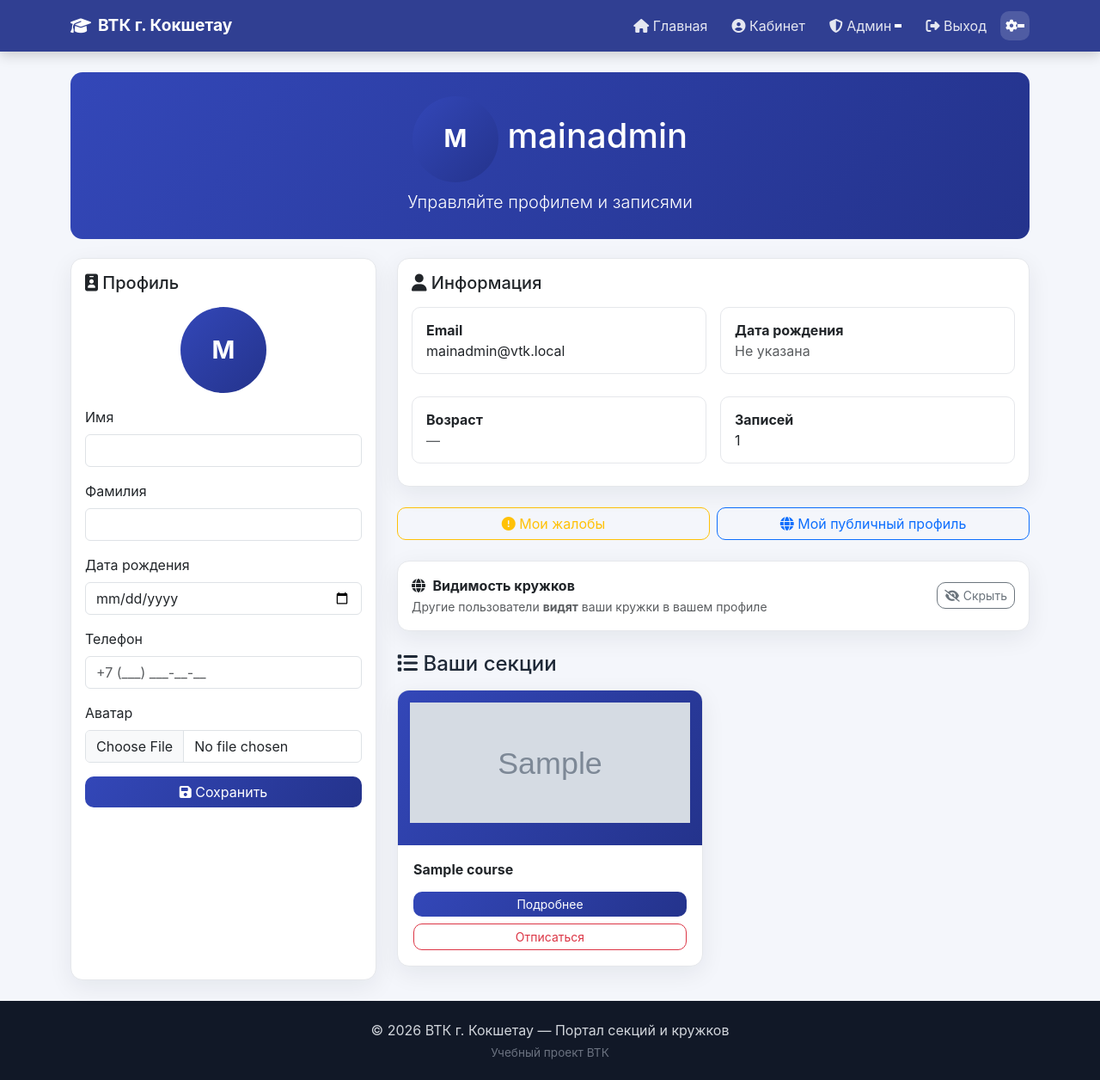
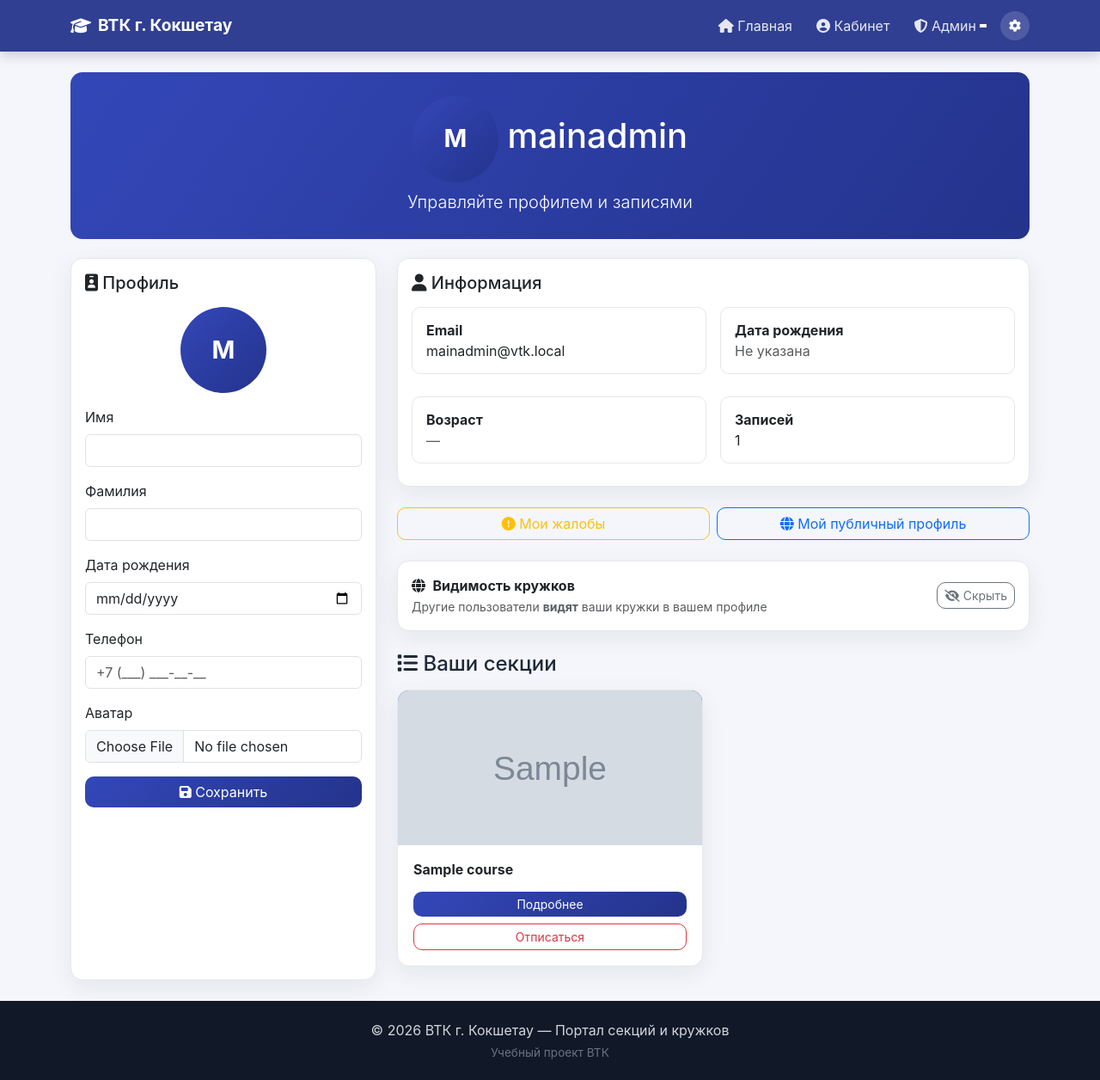
Before and after one commit to yesyes1396/vtkcircles, a Flask app: page /profile in a window 1280 px wide. Shown: the whole page at 86% size. Run offline with Flask 3, Linux system fonts and the light colour scheme; a user stored in the database is signed in; tables that the repository leaves empty hold one stand-in row (values such as "Sample post"); grey boxes marked "Sample" are stand-in pictures.

Commit message:
Refactor user interface for course enrollment and profile management. Update templates to improve user experience by adding CSRF tokens to forms, enhancing the settings dropdown, and adjusting course visibility based on user roles. Implement notifications for course enrollment status and refine image handling in course cards.

```diff
--- a/app/app.py
+++ b/app/app.py
@@ -462,12 +462,6 @@ def vote_review(review_id):
         db.session.add(ReviewVote(user_id=current_user.id, review_id=review_id, is_like=is_like))
 
     db.session.commit()
-    # Уведомить автора отзыва (если голосовал не он сам)
-    if review.user_id != current_user.id:
-        title = 'Кто-то посчитал ваш отзыв полезным.' if is_like else 'Кто-то посчитал ваш отзыв не полезным.'
-        notify(review.user_id, 'review_vote', title,
-               message='Перейти к отзыву',
-               link_url=url_for('course_detail', course_id=review.course_id) + '#review-' + str(review_id))
     return redirect(url_for('course_detail', course_id=review.course_id) + '#review-' + str(review_id))
 
 
@@ -476,6 +470,9 @@ def vote_review(review_id):
 @login_required
 def enroll_course(course_id):
     """Подать заявку на запись в кружок (одобряет админ кружка)"""
+    if current_user.user_type == 'circle_admin':
+        flash('Администраторы кружков не могут записываться на секции.', 'warning')
+        return redirect(url_for('course_detail', course_id=course_id))
     course = Course.query.get_or_404(course_id)
 
     # Проверка возраста
@@ -590,7 +587,14 @@ def profile():
         return redirect(url_for('profile'))
 
     user = current_user
-    return render_template('profile.html', user=user)
+    if user.user_type == 'circle_admin':
+        iname = f"{user.first_name or ''} {user.last_name or ''}".strip() or user.username
+        profile_courses = Course.query.filter(Course.instructor == iname).all()
+        profile_courses_are_led = True
+    else:
+        profile_courses = list(user.courses)
+        profile_courses_are_led = False
+    return render_template('profile.html', user=user, profile_courses=profile_courses, profile_courses_are_led=profile_courses_are_led)
 
 # ==================== Переключение видимости кружков ====================
 @app.route('/profile/toggle-courses-visibility', methods=['POST'])
@@ -1390,7 +1394,11 @@ def admin_respond_complaint(complaint_id):
     complaint.status = new_status
     complaint.responded_at = datetime.utcnow()
     db.session.commit()
-
+    status_text = {'open': 'открыта', 'in_review': 'на рассмотрении', 'resolved': 'решена', 'closed': 'закрыта'}.get(new_status, new_status)
+    notify(complaint.user_id, 'complaint_status',
+           f'По жалобе «{complaint.title[:50]}{"…" if len(complaint.title) > 50 else ""}» дан ответ',
+           message=f'Статус: {status_text}. Перейдите к жалобе.',
+           link_url=url_for('complaint_detail', complaint_id=complaint.id))
     flash('Ответ на жалобу отправлен.', 'success')
     return redirect(url_for('admin_complaints'))
 
--- a/app/static/style.css
+++ b/app/static/style.css
@@ -66,9 +66,14 @@ a:hover{color:var(--vtk-primary-d);}
 }
 .btn-icon-toggle:hover{background:rgba(255,255,255,.25);color:#fff;}
 /* Кнопка настроек (выпадающее меню) в навбаре */
-.navbar .dropdown .btn-icon-toggle.dropdown-toggle{padding:0;}
-.navbar .dropdown .btn-icon-toggle.dropdown-toggle::after{margin-left:0;}
+/* Кнопка настроек без стрелки, с индикатором уведомлений */
+.navbar .navbar-settings-btn{padding:0;border:none;background:rgba(255,255,255,.15);color:#fff;border-radius:50%;width:34px;height:34px;transition:.2s;}
+.navbar .navbar-settings-btn:hover{background:rgba(255,255,255,.25);color:#fff;}
+.navbar .navbar-settings-btn::after{display:none;}
 .navbar .dropdown .dropdown-menu{min-width:220px;}
+/* Карточка кружка: изображение без рамки, заполняет блок */
+.course-card-header{min-height:140px;}
+.course-card-header img{display:block;width:100%;height:100%;min-height:140px;object-fit:cover;object-position:center;}
 
 /* ---------- Dropdown menu ---------- */
 .dropdown-menu-dark{background:var(--vtk-nav-bg);border:1px solid rgba(255,255,255,.1);z-index:1060;}
--- a/app/templates/base.html
+++ b/app/templates/base.html
@@ -40,24 +40,12 @@
                             <li class="nav-item"><a class="nav-link" href="/circle-admin"><i class="fas fa-chalkboard-teacher"></i> Кружок</a></li>
                         {% endif %}
                         <li class="nav-item">
-                            <form method="POST" action="{{ url_for('logout') }}" class="d-inline mb-0">
-                                <input type="hidden" name="_csrf_token" value="{{ csrf_token() }}">
-                                <button type="submit" class="nav-link nav-btn-link"><i class="fas fa-sign-out-alt"></i> Выход</button>
-                            </form>
-                        </li>
-                        <li class="nav-item">
                             <div class="dropdown">
-                                <button class="btn btn-sm btn-icon-toggle dropdown-toggle d-flex align-items-center" type="button" id="navbarSettingsDropdown" data-bs-toggle="dropdown" aria-expanded="false" title="Настройки">
+                                <button class="btn btn-sm btn-icon-toggle navbar-settings-btn position-relative d-flex align-items-center justify-content-center" type="button" id="navbarSettingsDropdown" data-bs-toggle="dropdown" aria-expanded="false" title="Настройки и уведомления">
                                     <i class="fas fa-cog"></i>
+                                    {% if unread_notifications_count %}<span class="position-absolute top-0 start-100 translate-middle badge rounded-pill bg-danger">{{ unread_notifications_count }}</span>{% endif %}
                                 </button>
                                 <ul class="dropdown-menu dropdown-menu-end dropdown-menu-dark" aria-labelledby="navbarSettingsDropdown">
-                                    <li>
-                                        <button type="button" class="dropdown-item d-flex align-items-center gap-2" id="themeToggle" title="Смена темы">
-                                            <i class="fas fa-moon" id="themeIcon"></i>
-                                            <span>Светлая / Тёмная тема</span>
-                                        </button>
-                                    </li>
-                                    <li><hr class="dropdown-divider"></li>
                                     <li>
                                         <a class="dropdown-item d-flex align-items-center gap-2" href="{{ url_for('inbox') }}" title="Уведомления">
                                             <i class="fas fa-bell"></i>
@@ -67,11 +55,28 @@
                                     </li>
                                     <li><hr class="dropdown-divider"></li>
                                     <li>
+                                        <button type="button" class="dropdown-item d-flex align-items-center gap-2 w-100 text-start" id="themeToggle" title="Смена темы">
+                                            <i class="fas fa-moon" id="themeIcon"></i>
+                                            <span>Светлая / Тёмная тема</span>
+                                        </button>
+                                    </li>
+                                    <li><hr class="dropdown-divider"></li>
+                                    <li>
                                         <span class="dropdown-item text-muted d-flex align-items-center gap-2" title="Скоро">
                                             <i class="fas fa-language"></i>
                                             <span>Язык</span>
                                             <small class="opacity-75">(скоро)</small>
                                         </span>
+                                    </li>
+                                    <li><hr class="dropdown-divider"></li>
+                                    <li>
+                                        <form method="POST" action="{{ url_for('logout') }}" class="mb-0">
+                                            <input type="hidden" name="_csrf_token" value="{{ csrf_token() }}">
+                                            <button type="submit" class="dropdown-item d-flex align-items-center gap-2 w-100 text-start border-0 bg-transparent">
+                                                <i class="fas fa-sign-out-alt"></i>
+                                                <span>Выход</span>
+                                            </button>
+                                        </form>
                                     </li>
                                 </ul>
                             </div>
--- a/app/templates/inbox.html
+++ b/app/templates/inbox.html
@@ -18,10 +18,10 @@
                 <i class="fas fa-check-circle text-success"></i>
             {% elif n.kind == 'enrollment_rejected' %}
                 <i class="fas fa-times-circle text-danger"></i>
-            {% elif n.kind == 'review_vote' %}
-                <i class="fas fa-thumbs-up text-info"></i>
             {% elif n.kind == 'new_review' %}
                 <i class="fas fa-star text-warning"></i>
+            {% elif n.kind == 'complaint_status' %}
+                <i class="fas fa-exclamation-circle text-info"></i>
             {% else %}
                 <i class="fas fa-bell text-muted"></i>
             {% endif %}
--- a/app/templates/profile.html
+++ b/app/templates/profile.html
@@ -59,7 +59,7 @@
                     <div class="col-md-6"><div class="profile-info"><strong>Email</strong><br>{{ current_user.email }}</div></div>
                     <div class="col-md-6"><div class="profile-info"><strong>Дата рождения</strong><br>{% if current_user.birth_date %}{{ current_user.birth_date.strftime('%d.%m.%Y') }}{% else %}<span class="text-muted">Не указана</span>{% endif %}</div></div>
                     <div class="col-md-6"><div class="profile-info"><strong>Возраст</strong><br>{% if current_user.age %}{{ current_user.age }} лет{% else %}<span class="text-muted">—</span>{% endif %}</div></div>
-                    <div class="col-md-6"><div class="profile-info"><strong>Записей</strong><br>{{ current_user.courses|length }}</div></div>
+                    <div class="col-md-6"><div class="profile-info"><strong>{% if profile_courses_are_led %}Ведёт секций{% else %}Записей{% endif %}</strong><br>{{ profile_courses|length }}</div></div>
                 </div>
             </div>
         </div>
@@ -104,15 +104,15 @@
             </div>
         </div>
 
-        <h4 class="mb-3"><i class="fas fa-list"></i> Ваши секции</h4>
-        {% if current_user.courses|length > 0 %}
+        <h4 class="mb-3"><i class="fas fa-list"></i> {% if profile_courses_are_led %}Секции, которые вы ведёте{% else %}Ваши секции{% endif %}</h4>
+        {% if profile_courses|length > 0 %}
             <div class="row">
-                {% for course in current_user.courses %}
+                {% for course in profile_courses %}
                 <div class="col-12 col-md-6 mb-3">
                     <div class="card course-card">
-                        <div class="course-card-header {% if not course.image %}no-image{% endif %}" style="padding:14px;font-size:1.4rem;">
+                        <div class="course-card-header {% if not course.image %}no-image{% endif %}">
                             {% if course.image %}
-                                <img src="/{{ course.image }}" style="height:140px;">
+                                <img src="/{{ course.image }}" alt="">
                             {% else %}
                                 <i class="fas fa-camera-retro"></i>
                             {% endif %}
@@ -121,7 +121,11 @@
                             <h6 class="course-title">{{ course.name }}</h6>
                             <div class="d-grid gap-2 mt-2">
                                 <a href="/course/{{ course.id }}" class="btn btn-primary btn-sm">Подробнее</a>
-                                <form method="POST" action="/unenroll/{{ course.id }}"><button class="btn btn-outline-danger btn-sm w-100">Отписаться</button></form>
+                                {% if profile_courses_are_led %}
+                                    <a href="{{ url_for('course_enrollments', course_id=course.id) }}" class="btn btn-outline-primary btn-sm">Заявки</a>
+                                {% else %}
+                                    <form method="POST" action="/unenroll/{{ course.id }}"><input type="hidden" name="_csrf_token" value="{{ csrf_token() }}"><button type="submit" class="btn btn-outline-danger btn-sm w-100">Отписаться</button></form>
+                                {% endif %}
                             </div>
                         </div>
                     </div>
@@ -129,7 +133,7 @@
                 {% endfor %}
             </div>
         {% else %}
-            <div class="alert alert-info">Вы пока ни на что не записаны. <a href="/">Каталог секций</a></div>
+            <div class="alert alert-info">{% if profile_courses_are_led %}Вы пока не ведёте секций. <a href="{{ url_for('circle_admin_courses') }}">Управление кружками</a>{% else %}Вы пока ни на что не записаны. <a href="/">Каталог секций</a>{% endif %}</div>
         {% endif %}
     </div>
 </div>
--- a/app/templates/user_profile.html
+++ b/app/templates/user_profile.html
@@ -103,9 +103,9 @@
                     {% for course in courses %}
                     <div class="col-12 col-md-6 mb-3">
                         <div class="card course-card">
-                            <div class="course-card-header {% if not course.image %}no-image{% endif %}" style="padding:14px;font-size:1.4rem;">
+                            <div class="course-card-header {% if not course.image %}no-image{% endif %}">
                                 {% if course.image %}
-                                    <img src="/{{ course.image }}" style="height:140px;">
+                                    <img src="/{{ course.image }}" alt="">
                                 {% else %}
                                     <i class="fas fa-camera-retro"></i>
                                 {% endif %}
```
Also changed, not shown: app/templates/course_detail.html (+8 -3 lines).
